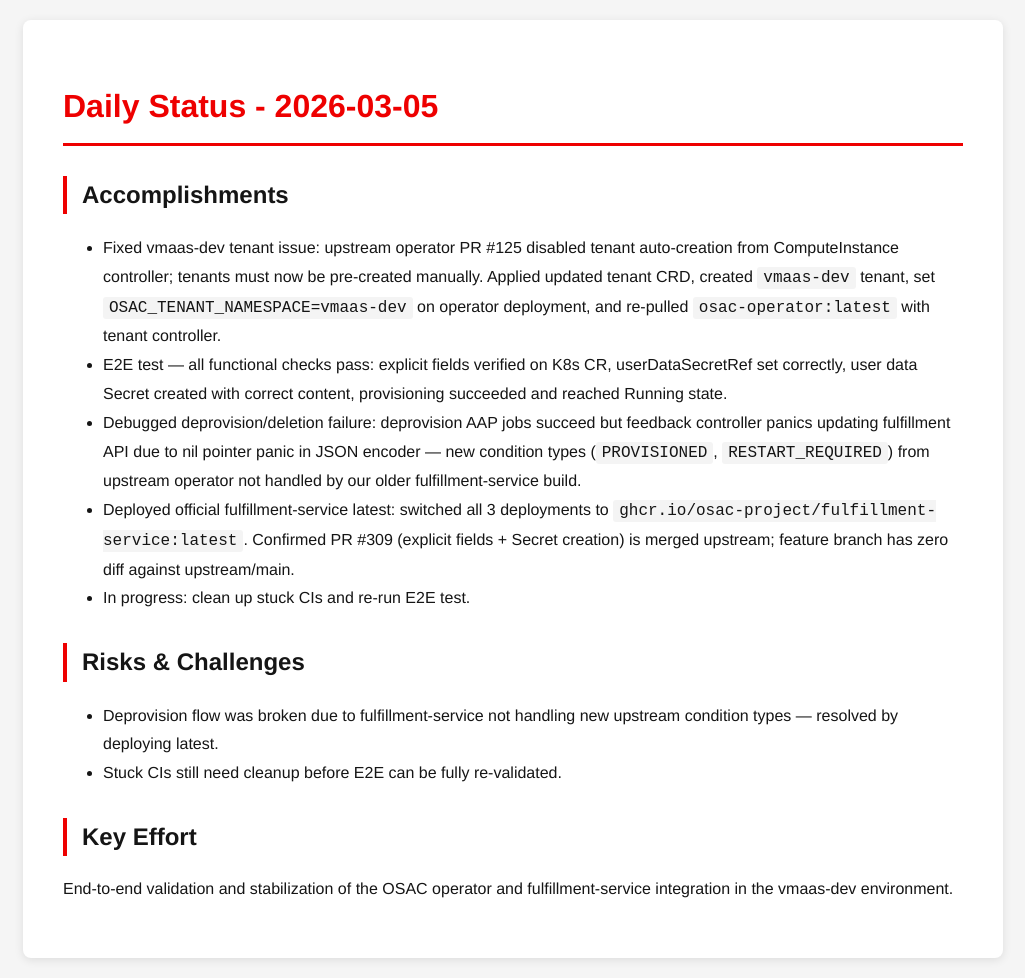
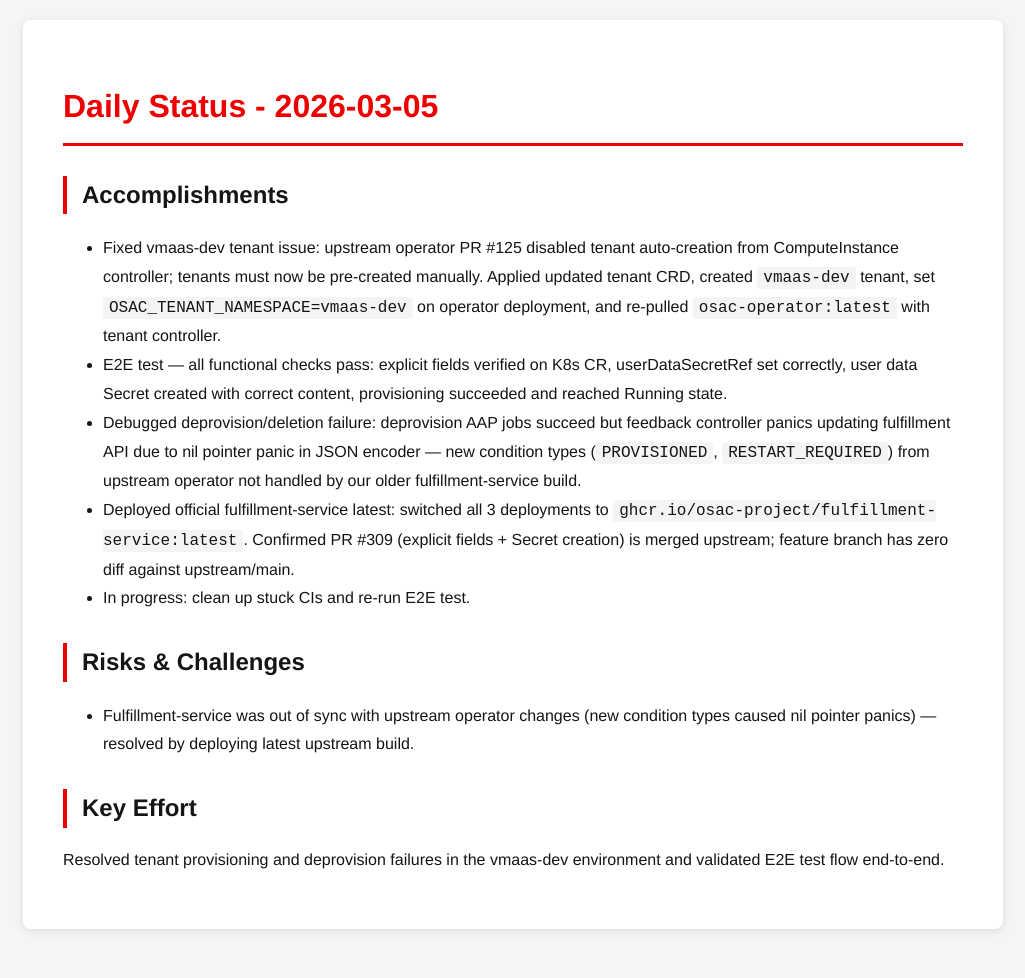
Before and after one commit to tzvatot/daily-status, a Jekyll site: the page built from 2026-03-05.md, in a window 1280 px wide. Shown: the whole page, without its empty margins (127-1152 px from the left). Built offline with Jekyll 4.4.1, drawn with Linux system fonts in a browser that asks for light colours; after the commit the page ends 949 px from its top, so only the background shows below that.

Commit message:
Daily status update - 2026-03-05

```diff
--- a/2026-03-05.md
+++ b/2026-03-05.md
@@ -14,8 +14,7 @@ date: 2026-03-05
 - In progress: clean up stuck CIs and re-run E2E test.
 
 ## Risks & Challenges
-- Deprovision flow was broken due to fulfillment-service not handling new upstream condition types — resolved by deploying latest.
-- Stuck CIs still need cleanup before E2E can be fully re-validated.
+- Fulfillment-service was out of sync with upstream operator changes (new condition types caused nil pointer panics) — resolved by deploying latest upstream build.
 
 ## Key Effort
-End-to-end validation and stabilization of the OSAC operator and fulfillment-service integration in the vmaas-dev environment.
+Resolved tenant provisioning and deprovision failures in the vmaas-dev environment and validated E2E test flow end-to-end.
```
